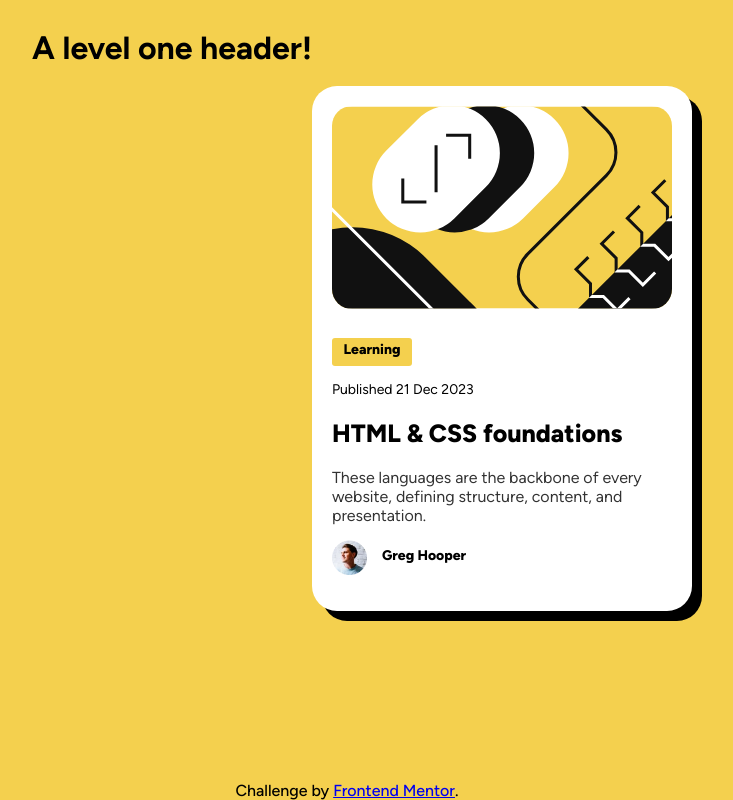
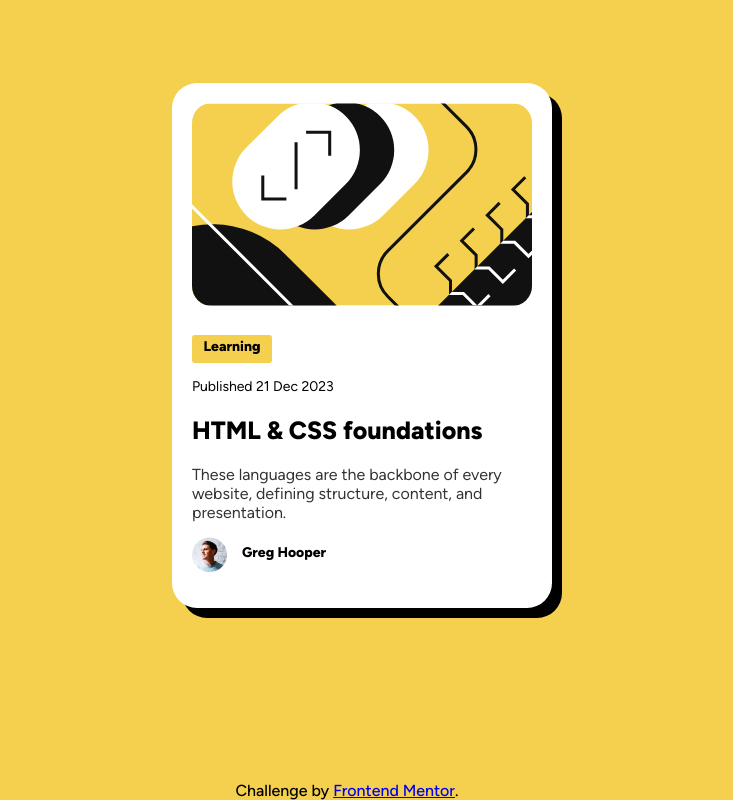
Before and after one commit to anirudh1970/Blog-preview-card-Frontendmentor.io-, a plain HTML site: page index.html in a window 1280 px wide. Shown: the whole page, without its empty margins (293-1026 px from the left). Drawn offline with Linux system fonts and the light colour scheme.

Commit message:
index.html

```diff
--- a/index.html
+++ b/index.html
@@ -14,7 +14,7 @@
   </style>
 </head>
 <body>
-  <h1>A level one header!</h1>
+
   <div class="whole-page">
     <div class="shadow-block"></div>
     <div class="block">
```
